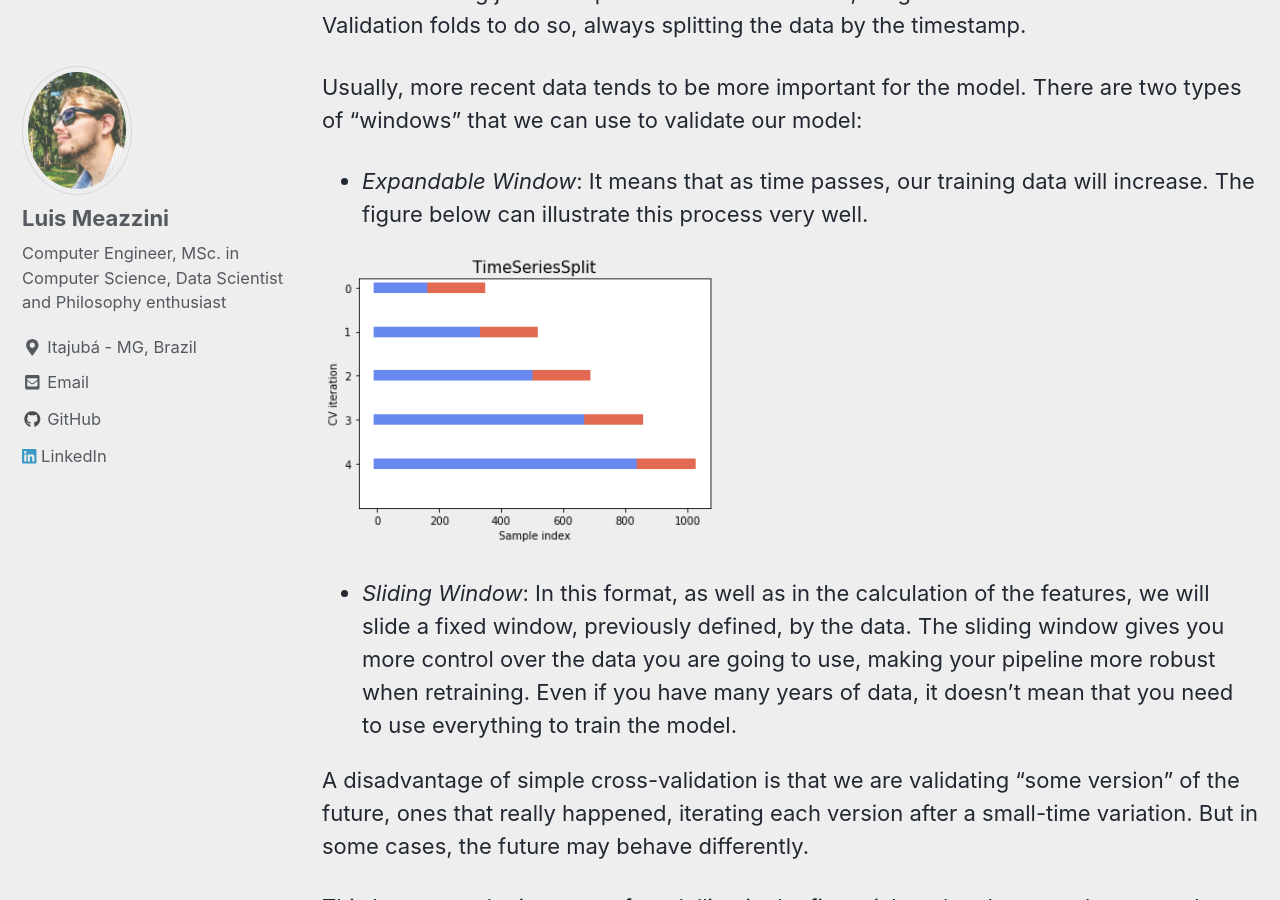
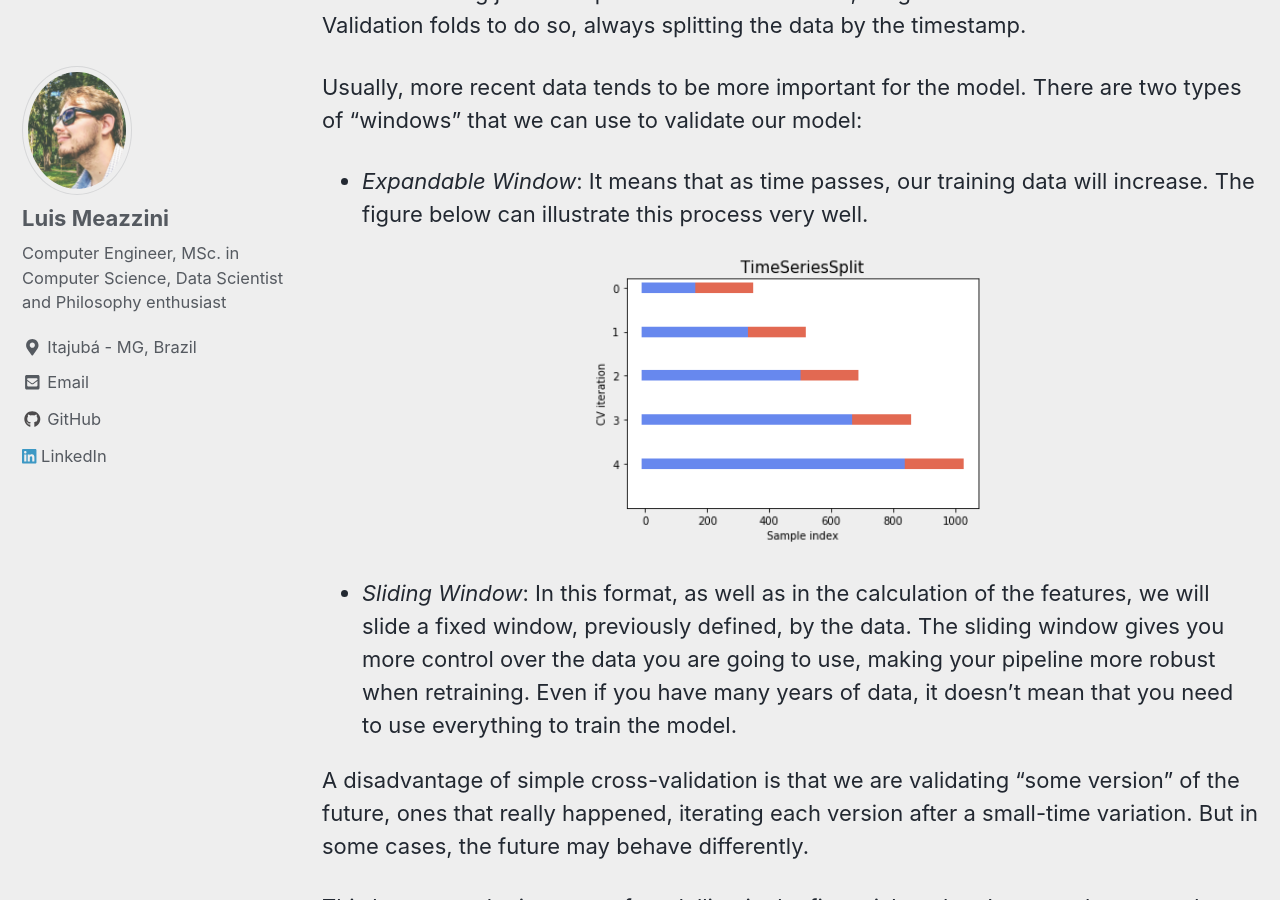
Before and after one commit to lmeazzini/lmeazzini.github.io, a Jekyll site: the page built from _posts/2020-01-20-Everything-time-series.md, in a window 1280 px wide and 900 px high, scrolled down 4894 px. Built offline with Jekyll 4.4.1, drawn with Linux system fonts in a browser that asks for light colours; cached includes are drawn as plain includes; nearby versions of some CDN libraries.

Commit message:
centered image

```diff
--- a/_posts/2020-01-20-Everything-time-series.md
+++ b/_posts/2020-01-20-Everything-time-series.md
@@ -83,7 +83,9 @@ Usually, more recent data tends to be more important for the model. There are tw
 
 - *Expandable Window*: It means that as time passes, our training data will increase. The figure below can illustrate this process very well.
 
-<img src="{{ site.url }}{{ site.baseurl }}/images/everything-time-series/tscv.png" alt="Time Series Cross Validation" style="width: 400px;" class="center">
+<p align="center">
+<img src="{{ site.url }}{{ site.baseurl }}/images/everything-time-series/tscv.png" alt="Time Series Cross Validation" style="width: 400px;">
+</p>
 
 - *Sliding Window*: In this format, as well as in the calculation of the features, we will slide a fixed window, previously defined, by the data. The sliding window gives you more control over the data you are going to use, making your pipeline more robust when retraining. Even if you have many years of data, it doesn’t mean that you need to use everything to train the model.
 
@@ -95,7 +97,9 @@ One way that is gaining popularity is by cross-block validation. In general, res
 
 In the case of time series, as we want to preserve the structure, but simulate different scenarios, we need to take blocks of data without making a random mix, and these block can not have intersections between the cross-validation folds. The most important thing is that the lines that were generated together over time remain together. These can be seen in the figure below:
 
-<img src="{{ site.url }}{{ site.baseurl }}/images/everything-time-series/blocktscv.png" alt="Blocking Time Series Cross Validation" style="width: 400px;" class="center">
+<p align="center">
+<img src="{{ site.url }}{{ site.baseurl }}/images/everything-time-series/blocktscv.png" alt="Blocking Time Series Cross Validation" style="width: 400px;">
+</p>
 
 # The Model
 
```
